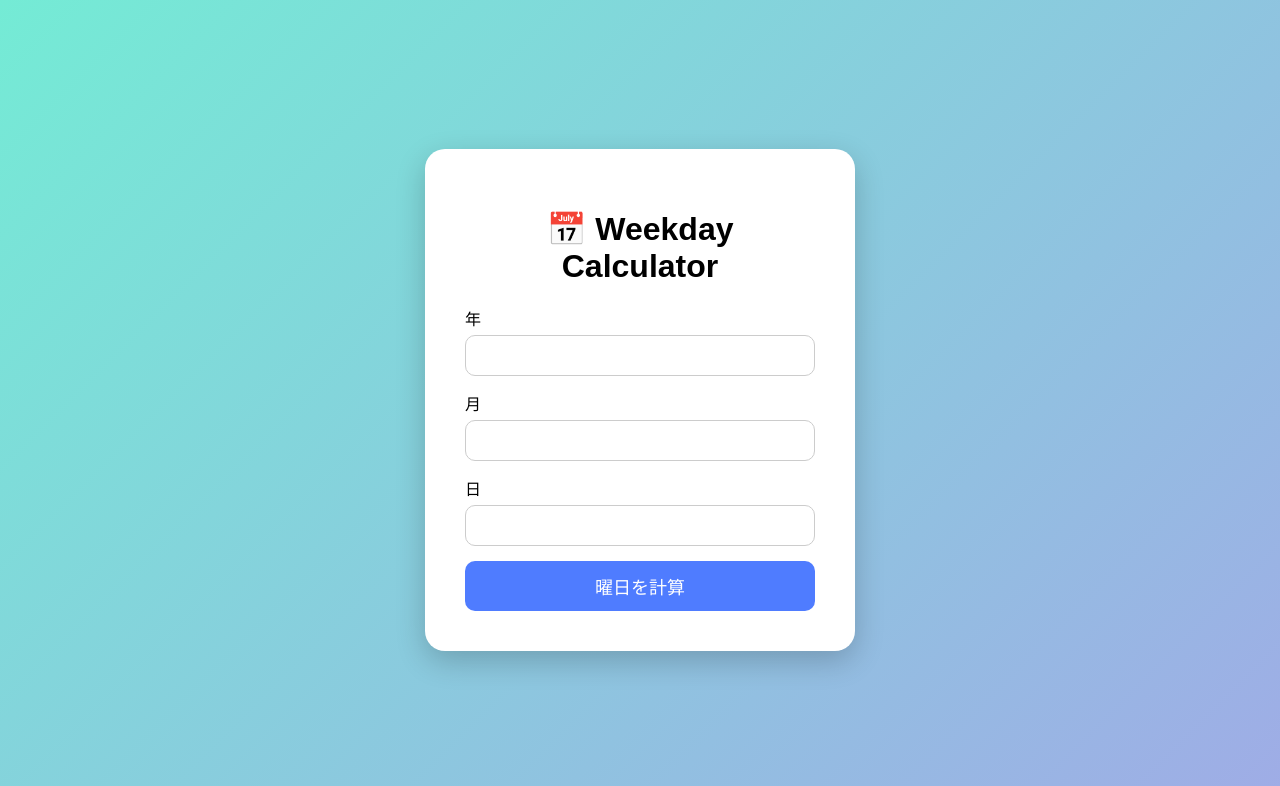
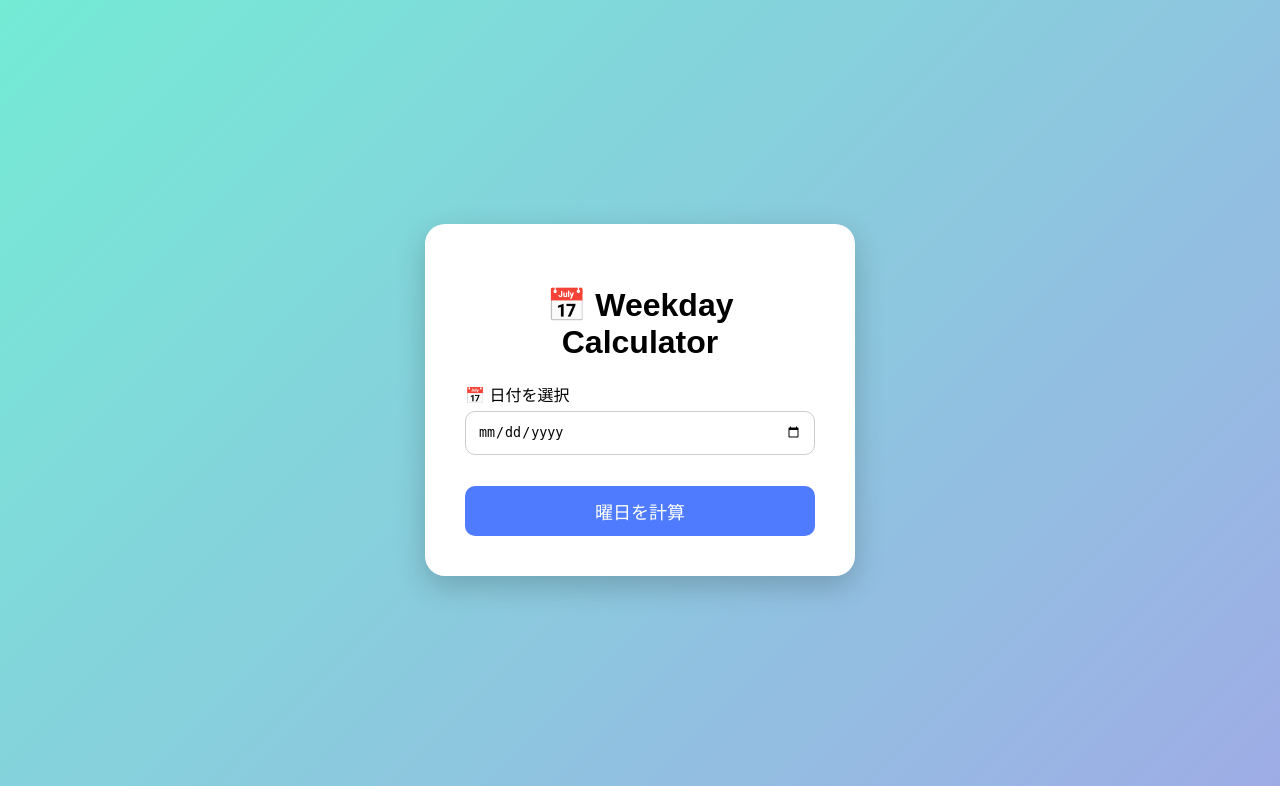
Before and after one commit to reku0412/Week-of-Day-Calculator, a Flask app: page / in a window 1280 px wide. Shown: the top 786 px of the page. Run offline with Flask 3, Linux system fonts and the light colour scheme.

Commit message:
Improve UI and add date picker

```diff
--- a/app.py
+++ b/app.py
@@ -1,4 +1,5 @@
 from flask import Flask, render_template, request
+from datetime import datetime
 
 app = Flask(__name__)
 
@@ -29,17 +30,27 @@ def index():
     result = ""
 
     if request.method == "POST":
-        year = int(request.form["year"])
-        month = int(request.form["month"])
-        day = int(request.form["day"])
 
-        z = zeller_congruence(day, month, year)
-        result = show_day_of_week(z)
+        try:
+            # HTMLから受け取る
+            date = request.form["date"]
 
-        result = f"{year}年{month}月{day}日は {result} です"
+            # 年月日に分割
+            year, month, day = map(int, date.split("-"))
+
+            # 日付が存在するかチェック
+            datetime(year, month, day)
+
+            # 曜日計算
+            z = zeller_congruence(day, month, year)
+            weekday = show_day_of_week(z)
+
+            result = f"{year}年{month}月{day}日は {weekday} です"
+
+        except ValueError:
+            result = "⚠️ 無効な日付です。正しい日付を入力してください。"
 
     return render_template("index.html", result=result)
 
-
 if __name__ == "__main__":
     app.run(debug=True)
--- a/templates/index.html
+++ b/templates/index.html
@@ -15,20 +15,18 @@
 
     <form method="POST">
 
-        <label>年</label>
-        <input type="number" name="year" required>
+    <p>
+        <label for="date">📅 日付を選択</label><br>
+        <input
+            type="date"
+            id="date"
+            name="date"
+            required>
+    </p>
 
-        <label>月</label>
-        <input type="number" name="month" min="1" max="12" required>
+    <button type="submit">曜日を計算</button>
 
-        <label>日</label>
-        <input type="number" name="day" min="1" max="31" required>
-
-        <button type="submit">
-            曜日を計算
-        </button>
-
-    </form>
+</form>
 
     {% if result %}
     <div class="result">
```
Also changed, not shown: 1 other file.
